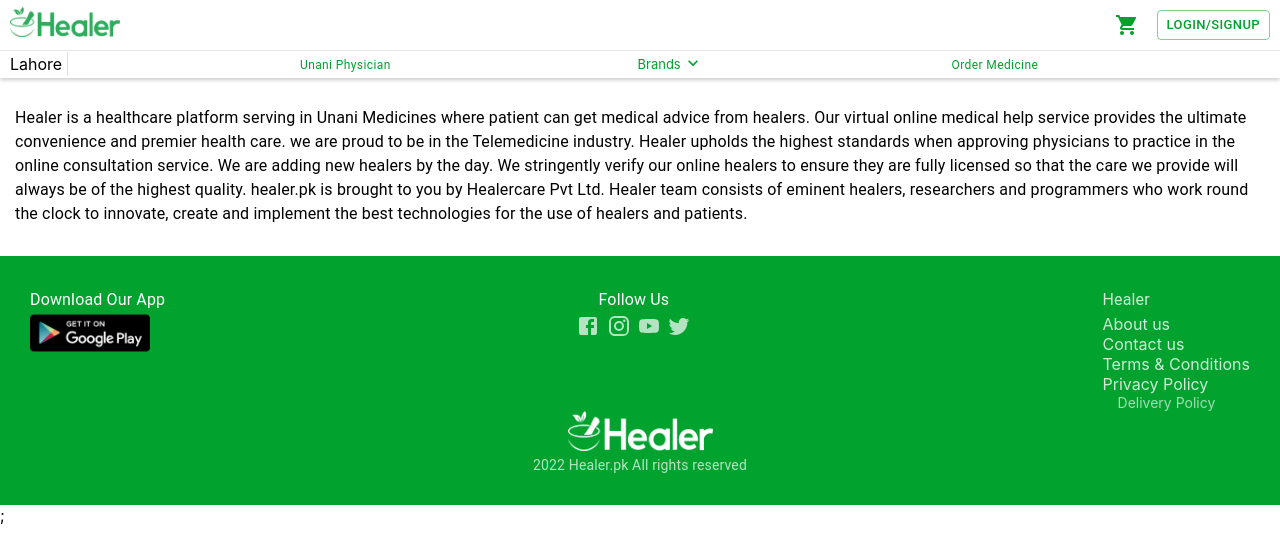
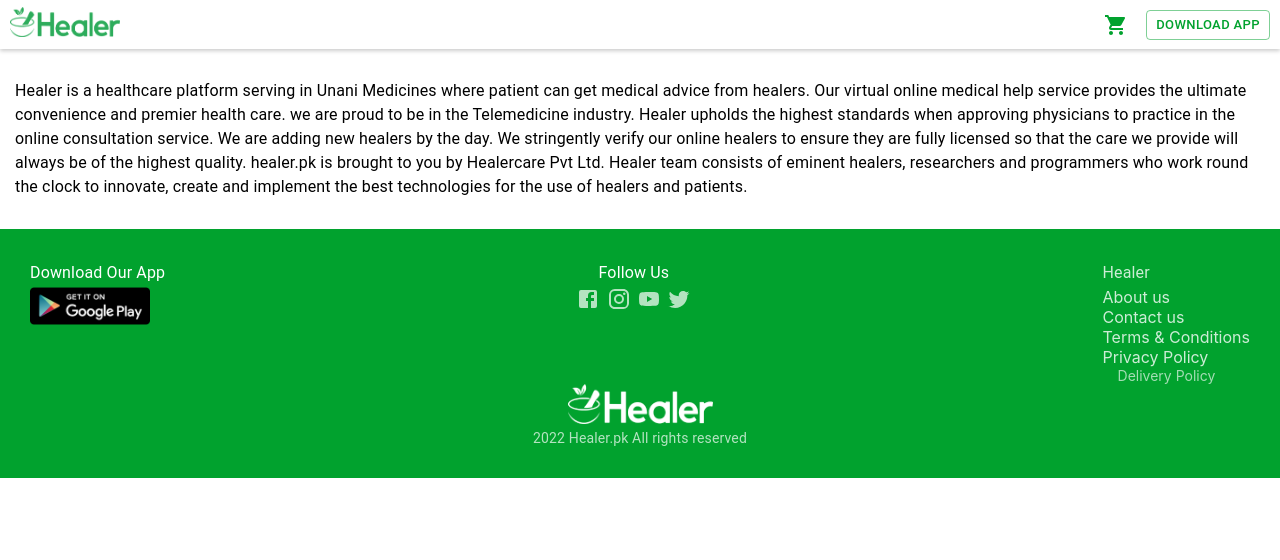
Before and after one commit to im-rahman1/healer-private, a Next.js app: page /about in a window 1280 px wide. Shown: the top 560 px of the page. Built offline with nearby package versions, Linux system fonts and the light colour scheme.

Commit message:
add tagManager

```diff
--- a/components/Header.js
+++ b/components/Header.js
@@ -67,7 +67,6 @@
               </Link>
             </li>
             <li>
-              <div className={styles.inMobile}>
               <ThemeProvider theme={theme}>
                 <Button
                   href="https://play.google.com/store/apps/details?id=com.healer.nature"
@@ -77,50 +76,9 @@
                   Download App
                 </Button>
               </ThemeProvider>
-              </div>
-              <div className={styles.inDesktop}>
-                <ThemeProvider theme={theme}>
-                  <Button size="small" variant="outlined">
-                    Login/Signup
-                  </Button>
-                </ThemeProvider>
-              </div>
             </li>
           </ul>
         </nav>
-      </div>
-      <div className={styles.headerBottom}>
-        <div>Lahore</div>
-        <Divider sx={{ marginLeft: "5px" }} orientation="vertical" />
-        <div className={styles.scrollable}>
-          <div className={styles.menuChipContainer}>
-            <Typography sx={muiStyles.text} variant="caption">
-              Unani Physician
-            </Typography>
-          </div>
-          <div className={styles.menuChipContainer}>
-            <SimpleMenu />
-          </div>
-          <div className={styles.menuChipContainer}>
-            <Typography sx={muiStyles.text} variant="caption">
-              Order Medicine
-            </Typography>
-          </div>
-        </div>
-        <Divider
-          className={styles.inMobile}
-          sx={{ marginRight: "5px" }}
-          orientation="vertical"
-        />
-        <div className={styles.inMobile}>
-          <Link href="/login" passhref>
-            <a>
-              <Typography sx={muiStyles.text} variant="caption">
-                logIn/signUp
-              </Typography>
-            </a>
-          </Link>
-        </div>
       </div>
     </header>
   );
--- a/config/config.js
+++ b/config/config.js
@@ -1,3 +1,4 @@
 export const API_URL =
   process.env.NEXT_PUBLIC_API_URL || "http://localhost:3000";
 export const GA_MEASUREMENT_ID = process.env.NEXT_PUBLIC_GA_ID;
+export const TAGM_ID = process.env.TAG_MANAGER_ID;
--- a/package.json
+++ b/package.json
@@ -12,12 +12,13 @@
     "@emotion/styled": "^11.6.0",
     "@google-cloud/storage": "^5.18.1",
     "@mui/icons-material": "^5.3.1",
+    "@mui/lab": "^5.0.0-alpha.71",
     "@mui/material": "^5.3.1",
-    "@mui/lab": "^5.0.0-alpha.71",
     "axios": "^0.25.0",
     "next": "12.0.9",
     "react": "17.0.2",
     "react-dom": "17.0.2",
+    "react-gtm-module": "^2.0.11",
     "swiper": "^8.0.3"
   },
   "devDependencies": {
--- a/pages/_app.js
+++ b/pages/_app.js
@@ -1,25 +1,18 @@
 import "@/styles/globals.css";
 import Script from "next/script";
-import { GA_MEASUREMENT_ID } from "@/config/config";
+import { TAGM_ID } from "@/config/config";
 
 function MyApp({ Component, pageProps }) {
   return (
     <>
-      <Script
-        strategy="lazyOnload"
-        src={`https://www.googletagmanager.com/gtag/js?id=${GA_MEASUREMENT_ID}`}
-      />
-      <Script id="google-analytics" strategy="lazyOnload">
-        {`
-          window.dataLayer = window.dataLayer || [];
-          function gtag(){window.dataLayer.push(arguments);}
-          gtag('js', new Date());
-          gtag('config', "${GA_MEASUREMENT_ID}", {
-            page_path: window.location.pathname
-          });
-        `}
-      </Script>
-      <Component {...pageProps} />;
+      {/* <noscript>
+        <iframe
+          src={`https://www.googletagmanager.com/ns.html?id=${TAGM_ID}`}
+          height="0"
+          width="0"
+          styles="display:none;visibility:hidden"></iframe>
+      </noscript> */}
+      <Component {...pageProps} />
     </>
   );
 }
--- a/styles/header.module.css
+++ b/styles/header.module.css
@@ -1,7 +1,7 @@
 .header {
   background: #fff;
   box-shadow: 0 2px 4px 0 rgba(0, 0, 0, 0.2);
-  height: 78px;
+  height: 49px;
   position: fixed;
   width: 100%;
   display: flex;
@@ -12,59 +12,8 @@
 .headerTop {
   display: flex;
   justify-content: space-between;
-  border-bottom: 0.5px solid rgba(0, 0, 0, 0.103);
   padding: 5px 10px;
   align-items: center;
-}
-
-.navSearch {
-  width: 100%;
-}
-
-.headerBottom {
-  padding: 0 10px;
-  display: flex;
-  align-items: center;
-  margin-top: 0.09rem;
-  /* gap: 10px; */
-}
-
-.scrollable {
-  width: 100%;
-  overflow-x: scroll;
-  display: flex;
-  flex-direction: row;
-  align-items: baseline;
-  gap: 10px;
-}
-
-@media screen and (min-width: 480px) {
-  .scrollable {
-    justify-content: space-evenly;
-  }
-}
-
-.menuChipContainer {
-  display: flex;
-  margin: 0px 5px;
-}
-
-/* hide Scroll Bars */
-.scrollable::-webkit-scrollbar {
-  display: none;
-}
-
-/* Hide scrollbar for IE, Edge and Firefox */
-.scrollable {
-  -ms-overflow-style: none; /* IE and Edge */
-  scrollbar-width: none; /* Firefox */
-}
-
-.menuChip {
-  background: #01a22e;
-  width: 30px;
-  height: 20px;
-  margin: 2px 10px;
 }
 
 .logo {
@@ -102,22 +51,3 @@
     gap: 10px;
   }
 }
-
-/* remove and show */
-.inMobile {
-  display: none;
-}
-
-.inDesktop {
-  display: block;
-}
-
-@media screen and (max-width: 786px) {
-  .inMobile {
-    display: block;
-  }
-
-  .inDesktop {
-    display: none;
-  }
-}
--- a/styles/layout.module.css
+++ b/styles/layout.module.css
@@ -1,5 +1,5 @@
 .container {
-  padding-top: 76px;
+  padding-top: 49px;
 }
 
 .carousel_imgContainer {
```
Also changed, not shown: components/Layout.js (+6 -1 lines), pages/index.js (+17 -1 lines), pages/products/index.js (added, +9 -0 lines), 2 other files (tests, documents, lock files or other folders). Lines whose indentation alone changed are shown as unchanged.
